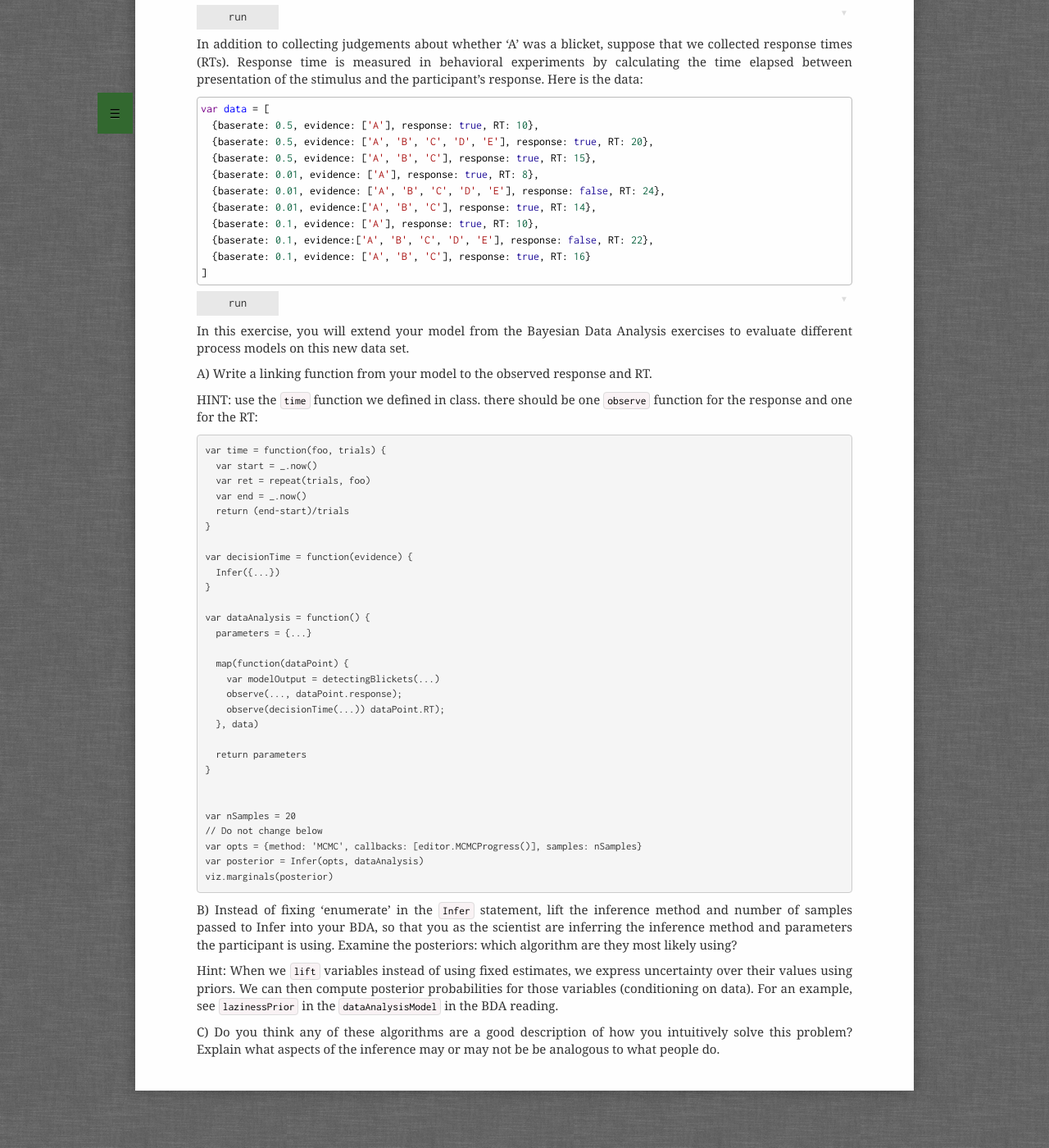
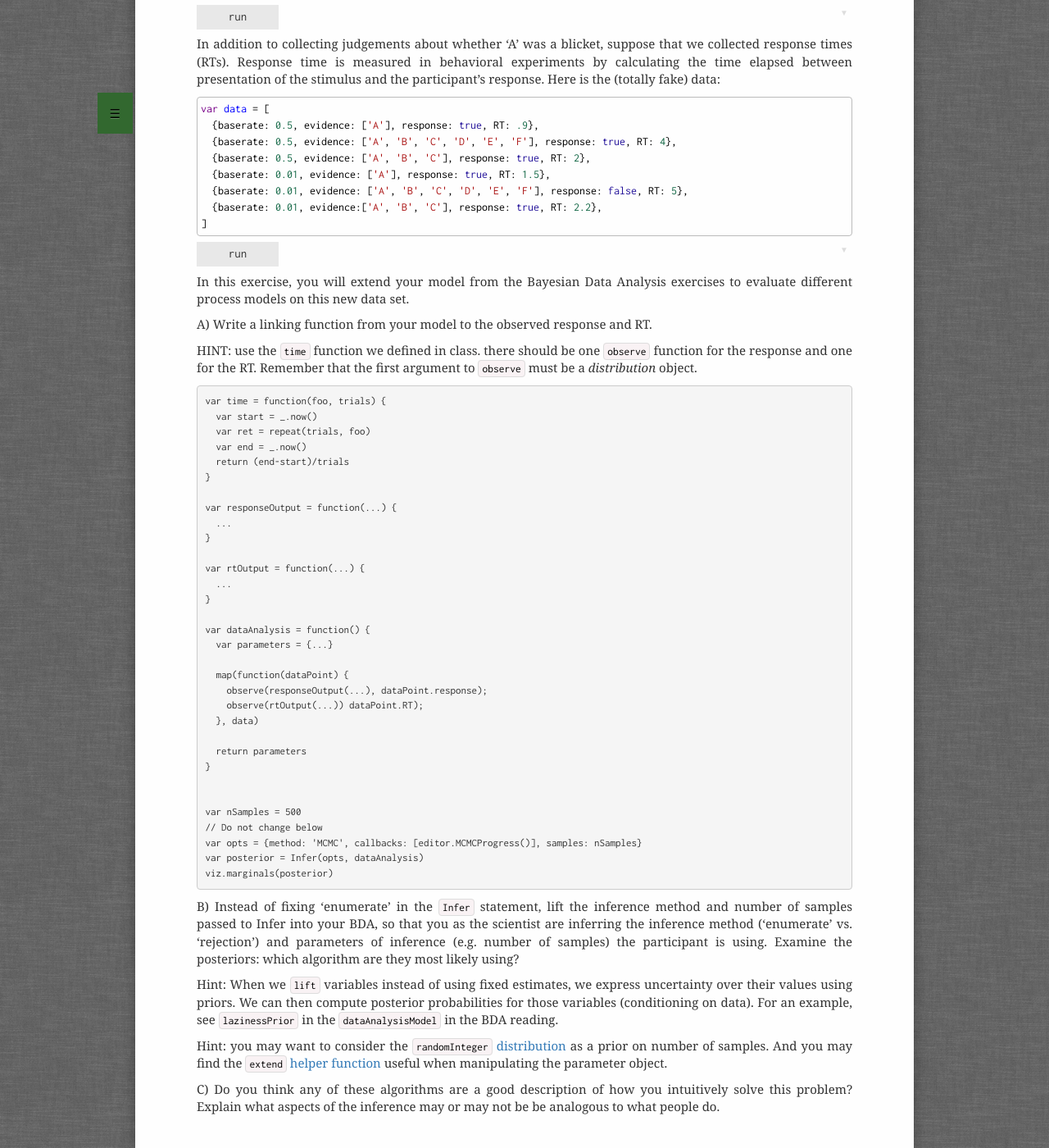
Before and after one commit to probmods/probmods2, a Jekyll site: the page built from exercises/process-models.md, in a window 1280 px wide and 1400 px high, scrolled down 556 px. Shown: the whole window at 82% size. Built offline with Jekyll 4.4.1, drawn with Linux system fonts in a browser that asks for light colours; a script that is not in the unit is left out.

Commit message:
more process exercise revisions

```diff
--- a/exercises/process-models.md
+++ b/exercises/process-models.md
@@ -22,19 +22,16 @@
 }
 ~~~~
 
-In addition to collecting judgements about whether 'A' was a blicket, suppose that we collected response times (RTs). Response time is measured in behavioral experiments by calculating the time elapsed between presentation of the stimulus and the participant's response. Here is the data:
+In addition to collecting judgements about whether 'A' was a blicket, suppose that we collected response times (RTs). Response time is measured in behavioral experiments by calculating the time elapsed between presentation of the stimulus and the participant's response. Here is the (totally fake) data:
 
 ~~~~
 var data = [
-  {baserate: 0.5, evidence: ['A'], response: true, RT: 10},
-  {baserate: 0.5, evidence: ['A', 'B', 'C', 'D', 'E'], response: true, RT: 20},
-  {baserate: 0.5, evidence: ['A', 'B', 'C'], response: true, RT: 15},
-  {baserate: 0.01, evidence: ['A'], response: true, RT: 8},
-  {baserate: 0.01, evidence: ['A', 'B', 'C', 'D', 'E'], response: false, RT: 24},
-  {baserate: 0.01, evidence:['A', 'B', 'C'], response: true, RT: 14},
-  {baserate: 0.1, evidence: ['A'], response: true, RT: 10},
-  {baserate: 0.1, evidence:['A', 'B', 'C', 'D', 'E'], response: false, RT: 22},
-  {baserate: 0.1, evidence: ['A', 'B', 'C'], response: true, RT: 16}
+  {baserate: 0.5, evidence: ['A'], response: true, RT: .9},
+  {baserate: 0.5, evidence: ['A', 'B', 'C', 'D', 'E', 'F'], response: true, RT: 4},
+  {baserate: 0.5, evidence: ['A', 'B', 'C'], response: true, RT: 2},
+  {baserate: 0.01, evidence: ['A'], response: true, RT: 1.5},
+  {baserate: 0.01, evidence: ['A', 'B', 'C', 'D', 'E', 'F'], response: false, RT: 5},
+  {baserate: 0.01, evidence:['A', 'B', 'C'], response: true, RT: 2.2},
 ]
 ~~~~
 
@@ -42,7 +39,7 @@
 
 A) Write a linking function from your model to the observed response and RT.
 
-HINT: use the `time` function we defined in class. there should be one `observe` function for the response and one for the RT:
+HINT: use the `time` function we defined in class. there should be one `observe` function for the response and one for the RT. Remember that the first argument to `observe` must be a *distribution* object.
 
 ~~~~ norun
 var time = function(foo, trials) {
@@ -52,32 +49,37 @@
   return (end-start)/trials
 }
 
-var decisionTime = function(evidence) {
-  Infer({...})
+var responseOutput = function(...) {
+  ...
+}
+
+var rtOutput = function(...) {
+  ...
 }
 
 var dataAnalysis = function() {
-  parameters = {...}
+  var parameters = {...}
 
   map(function(dataPoint) {
-    var modelOutput = detectingBlickets(...)
-    observe(..., dataPoint.response);
-    observe(decisionTime(...)) dataPoint.RT);
+    observe(responseOutput(...), dataPoint.response);
+    observe(rtOutput(...)) dataPoint.RT);
   }, data)
 
   return parameters
 }
 
 
-var nSamples = 20
+var nSamples = 500
 // Do not change below
 var opts = {method: 'MCMC', callbacks: [editor.MCMCProgress()], samples: nSamples}
 var posterior = Infer(opts, dataAnalysis)
 viz.marginals(posterior)
 ~~~~
 
-B) Instead of fixing 'enumerate' in the `Infer` statement, lift the inference method and number of samples passed to Infer into your BDA, so that you as the scientist are inferring the inference method and parameters the participant is using. Examine the posteriors: which algorithm are they most likely using?
+B) Instead of fixing 'enumerate' in the `Infer` statement, lift the inference method and number of samples passed to Infer into your BDA, so that you as the scientist are inferring the inference method ('enumerate' vs. 'rejection') and parameters of inference (e.g. number of samples) the participant is using. Examine the posteriors: which algorithm are they most likely using?
 
 Hint: When we `lift` variables instead of using fixed estimates, we express uncertainty over their values using priors. We can then compute posterior probabilities for those variables (conditioning on data). For an example, see `lazinessPrior` in the `dataAnalysisModel` in the BDA reading.
 
+Hint: you may want to consider the [`randomInteger` distribution](http://docs.webppl.org/en/master/distributions.html#RandomInteger) as a prior on number of samples. And you may find the [`extend` helper function](http://docs.webppl.org/en/master/functions/other.html#extend) useful when manipulating the parameter object.
+
 C) Do you think any of these algorithms are a good description of how you intuitively solve this problem? Explain what aspects of the inference may or may not be be analogous to what people do.
```
